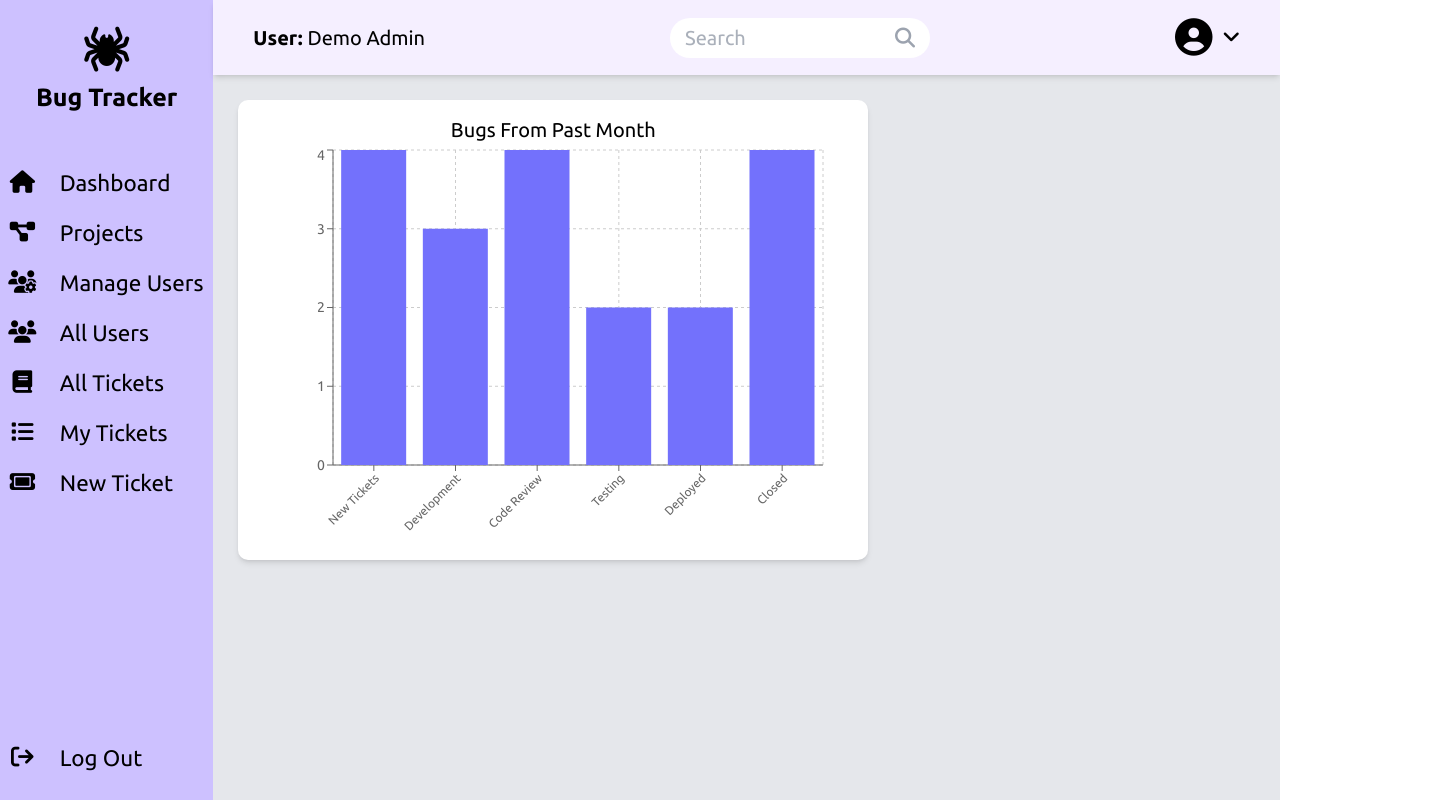
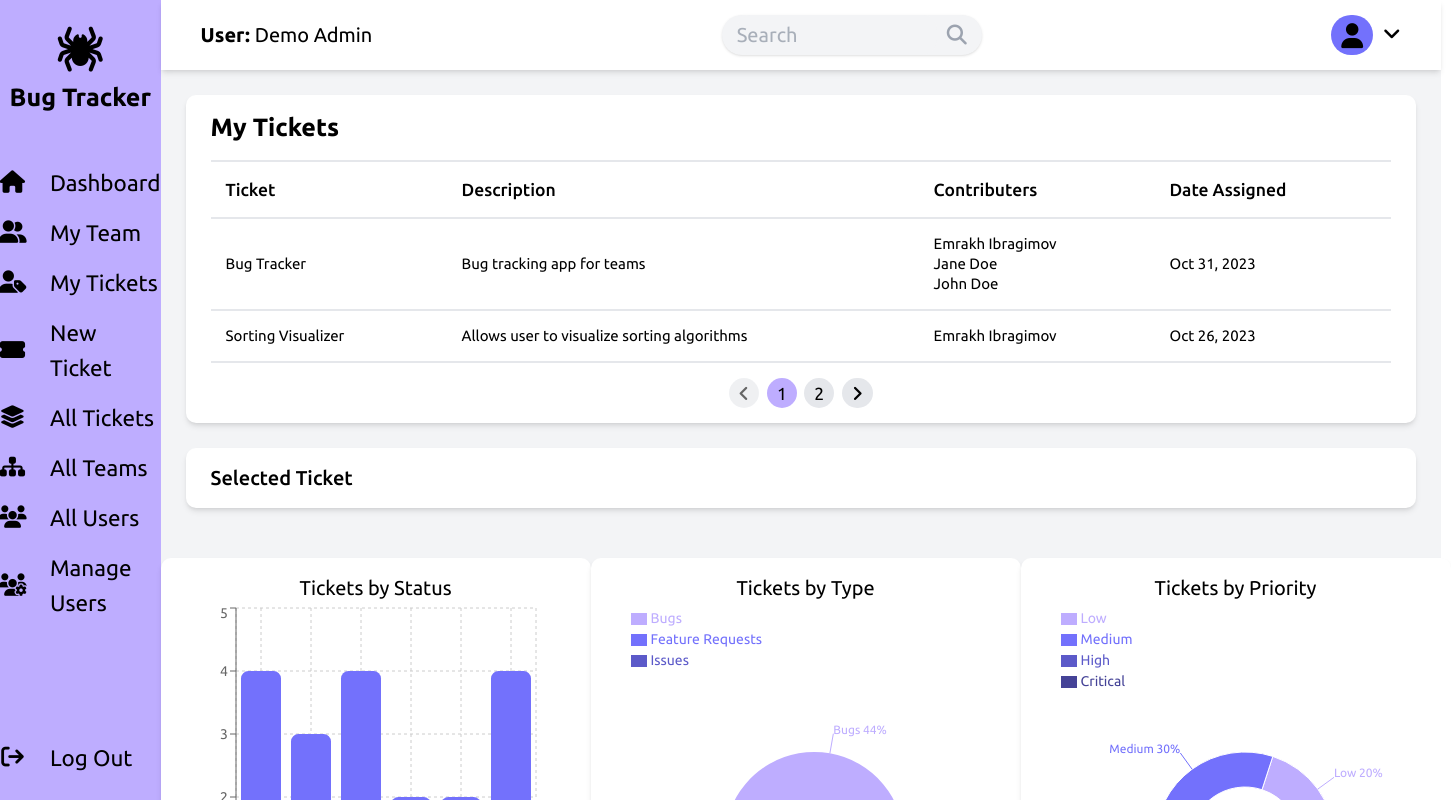
Before and after one commit to emrah-i/BugTracker, a React (Create React App) app in the folder frontend/: page / in a window 1280 px wide. Shown: the top 800 px of the page, 1451 px wide, since content can reach past the window. Built offline with nearby package versions, Linux system fonts and the light colour scheme.

Commit message:
All projects

```diff
--- a/frontend/public/index.html
+++ b/frontend/public/index.html
@@ -3,7 +3,7 @@
   <head>
     <meta charset="utf-8" />
     <meta name="viewport" content="width=device-width, initial-scale=1" />
-    <link rel="stylesheet" href="https://fonts.googleapis.com/css?family=Ubuntu:400,700">
+    <link rel="stylesheet" href="https://fonts.googleapis.com/css?family=Ubuntu:400,500,600,700">
     <link rel="stylesheet" href="https://cdnjs.cloudflare.com/ajax/libs/font-awesome/6.4.2/css/all.min.css" integrity="sha512-z3gLpd7yknf1YoNbCzqRKc4qyor8gaKU1qmn+CShxbuBusANI9QpRohGBreCFkKxLhei6S9CQXFEbbKuqLg0DA==" crossorigin="anonymous" referrerpolicy="no-referrer" />
     <link rel="icon" href="/spider-solid.svg" />
     <title>Bug Tracker</title>
--- /dev/null
+++ b/frontend/src/components/charts.jsx
@@ -0,0 +1,96 @@
+import { BarChart, Bar, XAxis, YAxis, Tooltip, CartesianGrid, Legend, PieChart, Pie, Cell } from 'recharts';
+
+const data = [
+                { name: 'New Tickets', Tickets: 4},
+                { name: 'Development', Tickets: 3},
+                { name: 'Code Review', Tickets: 4},
+                { name: 'Testing', Tickets: 2},
+                { name: 'Deployed', Tickets: 2},
+                { name: 'Closed', Tickets: 4},
+            ];
+
+const data2 = [
+                { name: 'Bugs', value: 4 },
+                { name: 'Feature Requests', value: 3 },
+                { name: 'Issues', value: 2 },
+            ];
+
+const data3 = [
+    { name: 'Low', value: 20 },
+    { name: 'Medium', value: 30 },
+    { name: 'High', value: 40 },
+    { name: 'Critical', value: 10 },
+    ];
+
+const colors = ['#BEADFF', '#7371FC', '#5C5AC9', "#454397"];
+
+const bugs_array = Object(data).map((element)=>{return element.Tickets})
+const max = Math.max(...bugs_array) + 1
+
+function Charts() {
+    return (<div className='flex items-center justify-evenly my-5'>
+                <div className='dashboard-chart'>
+                    <label>Tickets by Status</label>
+                    <BarChart
+                        width={400}
+                        height={400}
+                        data={data}
+                        margin={{ top: 5, right: 40, left: 0, bottom: 50 }}
+                        >
+                        <CartesianGrid strokeDasharray="3 3" />
+                        <XAxis dataKey="name" angle={-45} textAnchor="end" tick={{ fontSize: 12}} />
+                        <YAxis tick={{ fontSize: 14 }} ticks={[...Array(max + 1).keys()]} domain={[0, max]} />
+                        <Tooltip contentStyle={{ fontSize: '14px' }} />
+                        <Bar dataKey="Tickets" radius={[7.5, 7.5, 0, 0]} fill="#7371FC" />
+                    </BarChart>
+                </div>
+                <div className="dashboard-chart">
+                    <label>Tickets by Type</label>
+                    <PieChart width={400} height={400}>
+                        <Pie
+                        data={data2}
+                        cx="25%"
+                        cy="60%"
+                        outerRadius={90}
+                        dataKey="value"
+                        fontSize={12}
+                        stroke={5}
+                        label={({ name, percent }) => `${name} ${(percent * 100).toFixed(0)}%`}
+                        >
+                        {
+                            data.map((entry, index) => <Cell key={index} fill={colors[index]} />)
+                        }
+                        </Pie>
+                        <Tooltip contentStyle={{ fontSize: '14px', borderRadius: '.5rem' }} />
+                        <Legend iconSize={16} wrapperStyle={{ fontSize: '.7rem', marginLeft: "1rem" }}align='left' verticalAlign='right' layout='vertical' />
+                    </PieChart>
+                </div>
+                <div className='dashboard-chart'>
+                    <label>Tickets by Priority</label>
+                    <PieChart width={400} height={400}>
+                    <Pie
+                        data={data3}
+                        dataKey="value"
+                        nameKey="name"
+                        cx="40%"
+                        cy="60%"
+                        innerRadius={55}
+                        outerRadius={90}
+                        fontSize={12}
+                        fill="#8884d8"
+                        label={({ name, percent }) => `${name} ${(percent * 100).toFixed(0)}%`}
+                        >
+                        {
+                        data.map((entry, index) => (
+                            <Cell key={index} fill={colors[index % colors.length]} />
+                        ))
+                        }
+                    </Pie>
+                    <Tooltip contentStyle={{ fontSize: '14px', borderRadius: '.5rem' }} />
+                    <Legend iconSize={16} wrapperStyle={{ fontSize: '.7rem', marginLeft: "1rem" }}align='left' verticalAlign='right' layout='vertical' />
+                    </PieChart>
+                </div>
+            </div>)
+}
+
+export default Charts;
--- a/frontend/src/components/dashboard.jsx
+++ b/frontend/src/components/dashboard.jsx
@@ -1,31 +1,57 @@
-import { BarChart, Bar, XAxis, YAxis, Tooltip, CartesianGrid, Legend, Label } from 'recharts';
-
-const data = [
-    { name: 'New Tickets', Bugs: 4},
-    { name: 'Development', Bugs: 3},
-    { name: 'Code Review', Bugs: 4},
-    { name: 'Testing', Bugs: 2},
-    { name: 'Deployed', Bugs: 2},
-    { name: 'Closed', Bugs: 4},
-  ];
+import Charts from "./charts";
 
 function Dashboard() {
-    return (<div className='flex items-center justify-start m-5'>
-                <div className='flex flex-col items-center justify-center bg-white rounded-lg p-3 shadow-md'>
-                    <label>Bugs From Past Month</label>
-                    <BarChart
-                        width={600}
-                        height={400}
-                        data={data}
-                        margin={{ top: 5, right: 30, left: 20, bottom: 50 }}
-                        >
-                        <CartesianGrid strokeDasharray="3 3" />
-                        <XAxis dataKey="name" angle={-45} textAnchor="end" tick={{ fontSize: 12}} />
-                        <YAxis tick={{ fontSize: 14 }} />
-                        <Tooltip contentStyle={{ fontSize: '14px' }} />
-                        <Bar dataKey="Bugs" fill="#7371FC" />
-                    </BarChart>
+    return (<div className="flex flex-col ">
+                <div className="bg-main-color shadow-md rounded-lg m-5 py-3 px-5">
+                    <p className="text-xl font-semibold mb-3">My Tickets</p>
+                    <table className="bg-main-color w-full">
+                        <colgroup>
+                            <col className="w-1/6"></col>
+                            <col className="w-2/6"></col>
+                            <col className="w-1/6"></col>
+                            <col className="w-1/6"></col>
+                        </colgroup>
+                        <thead className="text-sm font-thin">
+                            <tr className="table-heading border-gray-200 border-solid border-t-2">
+                                <td>Ticket</td>
+                                <td>Description</td>
+                                <td>Contributers</td>
+                                <td>Date Assigned</td>
+                            </tr>
+                        </thead>
+                        <tbody>
+                            <tr className="table-row-parent">
+                                <td>Bug Tracker</td>
+                                <td>Bug tracking app for teams</td>
+                                <td className="flex flex-col">
+                                    <p>Emrakh Ibragimov</p>
+                                    <p>Jane Doe</p>
+                                    <p>John Doe</p>
+                                </td>
+                                <td>Oct 31, 2023</td>
+                            </tr>
+                            <tr className="table-row-parent border-b-2 flex-grow">
+                                <td>Sorting Visualizer</td>
+                                <td>Allows user to visualize sorting algorithms</td>
+                                <td className="flex flex-col">
+                                    <p>Emrakh Ibragimov</p>
+                                </td>
+                                <td>Oct 26, 2023</td>
+                            </tr>
+                        </tbody>
+                    </table>
+                    <div className="flex w-min gap-1.5 justify-between items-center mt-3  mx-auto">
+                        <button type="button" className="text-sm rounded-full py-0.5 px-2 bg-gray-200 disabled:opacity-60" disabled><i className="fa-solid fa-angle-left"></i></button>
+                        <button type="button" className="text-sm rounded-full py-0.5 px-2 bg-third-color">1</button>
+                        <button type="button" className="text-sm rounded-full py-0.5 px-2 bg-gray-200">2</button>
+                        <button type="button" className="text-sm rounded-full py-0.5 px-2 bg-gray-200"><i className="fa-solid fa-angle-right"></i></button>
+                    </div>
                 </div>
+                <div className="bg-main-color shadow-md rounded-lg mb-5 mx-5 py-3 px-5">
+                    <p className="font-medium">Selected Ticket</p>
+
+                </div>
+                <Charts />
             </div>)
 }
 
--- a/frontend/src/components/home.jsx
+++ b/frontend/src/components/home.jsx
@@ -5,7 +5,7 @@ import TopNav from "./topnav";
 function Home() {
     return (<div className="w-screen flex">
               <Nav />
-              <div className="w-full flex flex-col bg-gray-200 w-screen h-screen">
+              <div className="w-full flex flex-col bg-gray-100 w-screen h-screen">
                 <TopNav />
                 <Outlet />
               </div>
--- a/frontend/src/components/nav.jsx
+++ b/frontend/src/components/nav.jsx
@@ -5,12 +5,13 @@ function Nav() {
                 <p className="font-semibold text-xl">Bug Tracker</p>
                 <div className="flex flex-col items-start gap-3 mt-10 h-full text-lg">
                     <a className="nav-link" href="/"><i className="nav-icon fa-solid fa-house"></i> Dashboard</a>
-                    <a className="nav-link" href="/manage"><i class="nav-icon fa-solid fa-diagram-project"></i> Projects</a>
+                    <a className="nav-link" href="/users"><i className="nav-icon fa-solid fa-user-group"></i>My Team</a>
+                    <a className="nav-link" href="/my-tickets"><i class="nav-icon fa-solid fa-user-tag"></i> My Tickets</a>
+                    <a className="nav-link" href="/new-ticket"><i class="nav-icon fa-solid fa-ticket-simple"></i> New Ticket</a>
+                    <a className="nav-link" href="/my-tickets"><i class="nav-icon fa-solid fa-layer-group"></i> All Tickets</a>
+                    <a className="nav-link" href="/users"><i className="nav-icon fa-solid fa-sitemap"></i>All Teams</a>
+                    <a className="nav-link" href="/users"><i className="nav-icon fa-solid fa-users"></i>All Users</a>
                     <a className="nav-link" href="/manage"><i class="nav-icon fa-solid fa-users-gear"></i> Manage Users</a>
-                    <a className="nav-link" href="/users"><i className="nav-icon fa-solid fa-users"></i>All Users</a>
-                    <a className="nav-link" href="/my-tickets"><i class="nav-icon fa-solid fa-book"></i> All Tickets</a>
-                    <a className="nav-link" href="/my-tickets"><i class="nav-icon fa-solid fa-list"></i> My Tickets</a>
-                    <a className="nav-link" href="/new-ticket"><i class="nav-icon fa-solid fa-ticket"></i> New Ticket</a>
                     <a className="nav-link mt-auto" href="/logout"><i className="nav-icon fa-solid fa-arrow-right-from-bracket"></i> Log Out</a>
                 </div>
            </nav>)
--- a/frontend/src/components/topnav.jsx
+++ b/frontend/src/components/topnav.jsx
@@ -8,21 +8,22 @@ function TopNav() {
     function expandDropdown() {
       dropdownArrow.current.classList.toggle('rotate-180')
       dropdownMenu.current.classList.toggle('opacity-0')
+      dropdownMenu.current.classList.toggle('opacity-80')
       dropdownMenu.current.classList.toggle('h-0')
       dropdownMenu.current.classList.toggle('h-32')
       dropdownMenu.current.classList.toggle('pointer-events-none')
     }
 
-    return(<div className="flex justify-between items-center w-full h-min py-3 px-8 bg-fifth-color shadow-md">
+    return(<div className="flex justify-between items-center w-full h-min py-3 px-8 bg-main-color shadow-md">
              <div>
                 <p><b>User: </b>Demo Admin</p>
              </div>
-             <div className="flex gap-2 text-gray-400 items-center bg-white rounded-3xl px-3">
-                <input className="rounded-xl py-1 border-gray-300 text-black opacity-85 w-40 focus:w-60 focus:outline-0 active:outline-0 border-0 custom-transition" type="text" placeholder="Search"></input>
+             <div className="flex gap-2 text-gray-400 items-center bg-gray-100 rounded-3xl px-3 shadow">
+                <input className="rounded-xl py-1 border-gray-300 text-black bg-gray-100 opacity-85 w-40 focus:w-60 focus:outline-0 active:outline-0 border-0 custom-transition" type="text" placeholder="Search"></input>
                 <button type="button"><i class="fa-solid fa-magnifying-glass"></i></button>
              </div>
              <div className="relative">
-                <button type="button" className="flex gap-2 items-center"  onClick={expandDropdown}><i className="flex items-center pointer-events-none text-3xl fa-solid fa-circle-user"></i><i class="flex items-center pointer-events-none fa-solid fa-angle-down duration-300" ref={dropdownArrow}></i></button>
+                <button type="button" className="flex gap-2 items-center"  onClick={expandDropdown}><i className="flex items-center pointer-events-none text-xl bg-sec-color text-black h-min rounded-full py-0.5 px-2 fa-solid fa-user"></i><i class="flex items-center pointer-events-none fa-solid fa-angle-down duration-300" ref={dropdownArrow}></i></button>
                 <ul className="flex flex-col justify-between items-start text-sm absolute bg-black text-white rounded p-3 right-0 list-none pointer-events-none h-0 opacity-0 duration-300" ref={dropdownMenu}>
                     <p><a href="/profile">Profile</a></p>
                     <p><a href="/notifications">Notifications</a></p>
--- a/frontend/src/index.css
+++ b/frontend/src/index.css
@@ -6,7 +6,7 @@
   font-size: 20px;
   --main-color: white;
   --sec-color: #7371FC;
-  --third-color: #CDC1FF;
+  --third-color: #BEADFF;
   --fourth-color: #E5D9F2;
   --fifth-color: #F5EFFF;
 }
@@ -25,6 +25,23 @@ body {
   box-shadow: -.9rem 0 1rem .3rem black;
 }
 
+.table-heading td {
+  text-align: left;
+  @apply p-3 font-medium;
+}
+
+.table-rows td {
+  @apply p-3;
+}
+
+.table-row-parent {
+  @apply table-rows text-xs border-gray-200 border-solid border-t-2 cursor-pointer w-full hover:bg-gray-100;
+}
+
+.dashboard-chart {
+  @apply flex flex-col items-center justify-center bg-white rounded-lg p-3 shadow-md;
+}
+
 .nav-link {
   @apply flex gap-5 items-center w-full;
 }
--- a/frontend/tailwind.config.js
+++ b/frontend/tailwind.config.js
@@ -8,7 +8,7 @@ module.exports = {
         "sec-color": "var(--sec-color)",
         "third-color": "var(--third-color)",
         "fourth-color": "var(--fourth-color)",
-        "fifth-color": "var(--fifth-color)"
+        "fifth-color": "var(--fifth-color)",
       },
     },
   },
```
